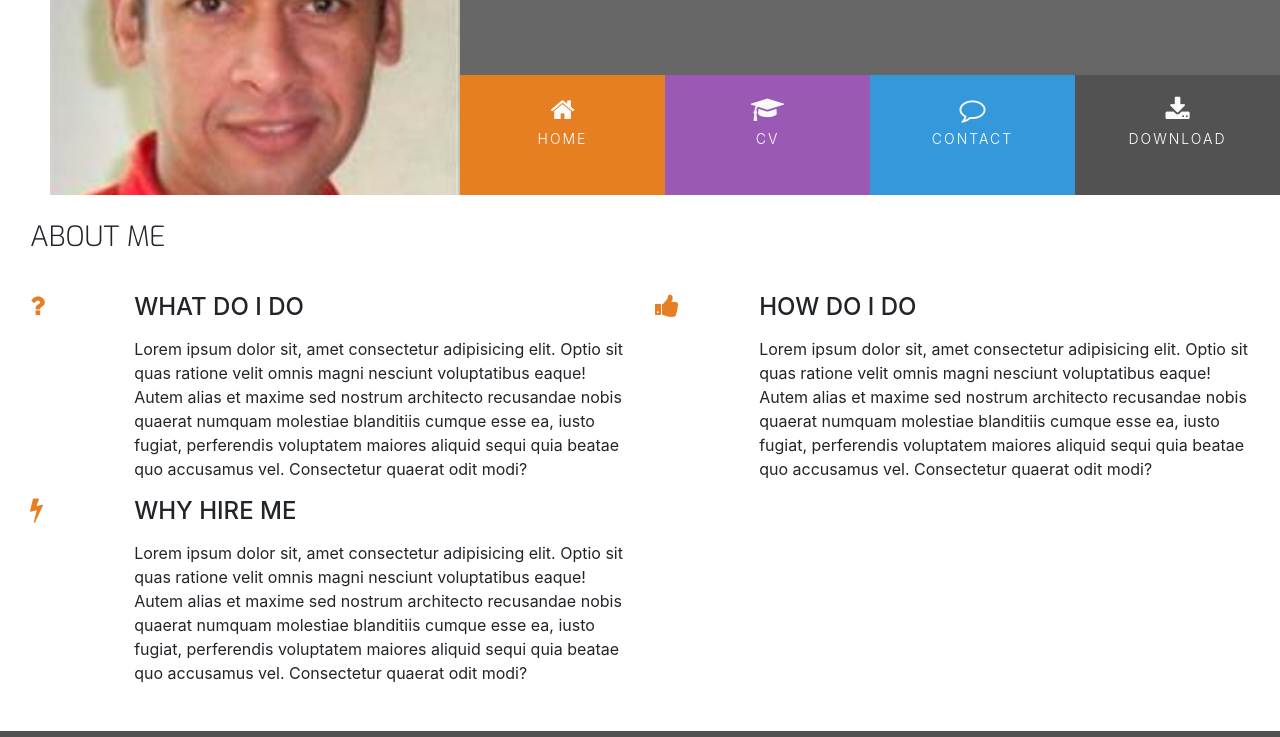
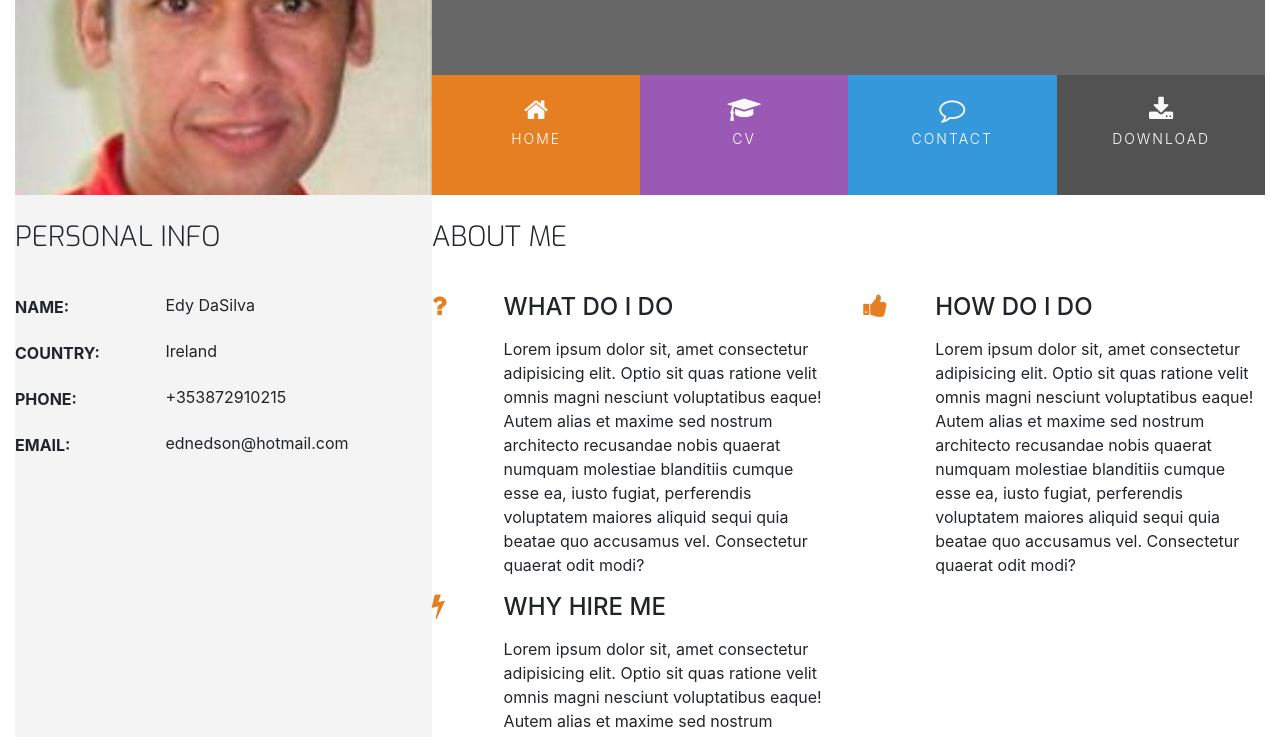
Before and after one commit to EdyDaSilva/cv-app, a plain HTML site: page index.html in a window 1280 px wide. Shown: the part 174-911 px from the top of the page. Drawn offline with nearby package versions, Linux system fonts and the light colour scheme.

Commit message:
personal info update

```diff
--- a/assets/css/style.css
+++ b/assets/css/style.css
@@ -8,6 +8,10 @@
 
 .bg-color-three-reasons {
     background-color: #fff;
+}
+
+.bg-color-personal-info {
+    background-color: #f4f4f4;
 }
 
 .ui-menu-color-home {
@@ -216,3 +220,37 @@ footer {
 .three-reasons-heading {
     margin-bottom: 15px;
 }
+
+/* ----------------------- Personal Info -----------------------------  */
+.personal-info-item {
+    margin-bottom: 20px;
+    display: block;
+    clear: both;
+}
+
+.personal-info-item .key,
+.personal-info-item .value {
+    padding-right: 8px;
+    display: inline-block;
+}
+
+.personal-info-item .key p,
+.personal-info-item .value p {
+    margin: 0;
+}
+
+.personal-info-item .key {
+    width: 30%;
+    margin-right: 21px;
+    padding-top: 2px;
+    vertical-align: top;
+}
+
+.personal-info-item .key p {
+    font-weight: 700;
+}
+
+.personal-info-item .value {
+    position: relative;
+    width: 60%;
+}
--- a/index.html
+++ b/index.html
@@ -12,7 +12,7 @@
     <title>Edy</title>
 </head>
 <body>
-    <header>
+    <header class="container-fluid">
         <div class="row no-gutters">
             <a href="index.html" class="col-md-4 logo">
 
@@ -47,7 +47,64 @@
         </div>
     </header>
     <section class="container-fluid">
-        <div class="row row-table">
+        <div class="row no-gutters">
+            <div class="col-md-4 bg-color-personal-info section-column">
+                <div class="row">
+                    <div class="col-12">
+                        <h3 class="section-heading uppercase">
+                            Personal Info
+                        </h3>
+                    </div>
+                </div>
+                <div class="personal-info-item">
+                    <div class="key">
+                        <p class="uppercase">
+                            Name:
+                        </p>
+                    </div>
+                    <div class="value">
+                        <p>
+                            Edy DaSilva
+                        </p>
+                    </div>
+                </div>
+                <div class="personal-info-item">
+                    <div class="key">
+                        <p class="uppercase">
+                            Country:
+                        </p>
+                    </div>
+                    <div class="value">
+                        <p>
+                            Ireland
+                        </p>
+                    </div>
+                </div>
+                <div class="personal-info-item">
+                    <div class="key">
+                        <p class="uppercase">
+                            Phone:
+                        </p>
+                    </div>
+                    <div class="value">
+                        <p>
+                            +353872910215
+                        </p>
+                    </div>
+                </div>
+                <div class="personal-info-item">
+                    <div class="key">
+                        <p class="uppercase">
+                            Email:
+                        </p>
+                    </div>
+                    <div class="value">
+                        <p>
+                            ednedson@hotmail.com
+                        </p>
+                    </div>
+                </div>
+            </div>
             <div class="col-md-8 bg-color-three-reasons section-column">
                 <div class="row">
                     <div class="col">
```
